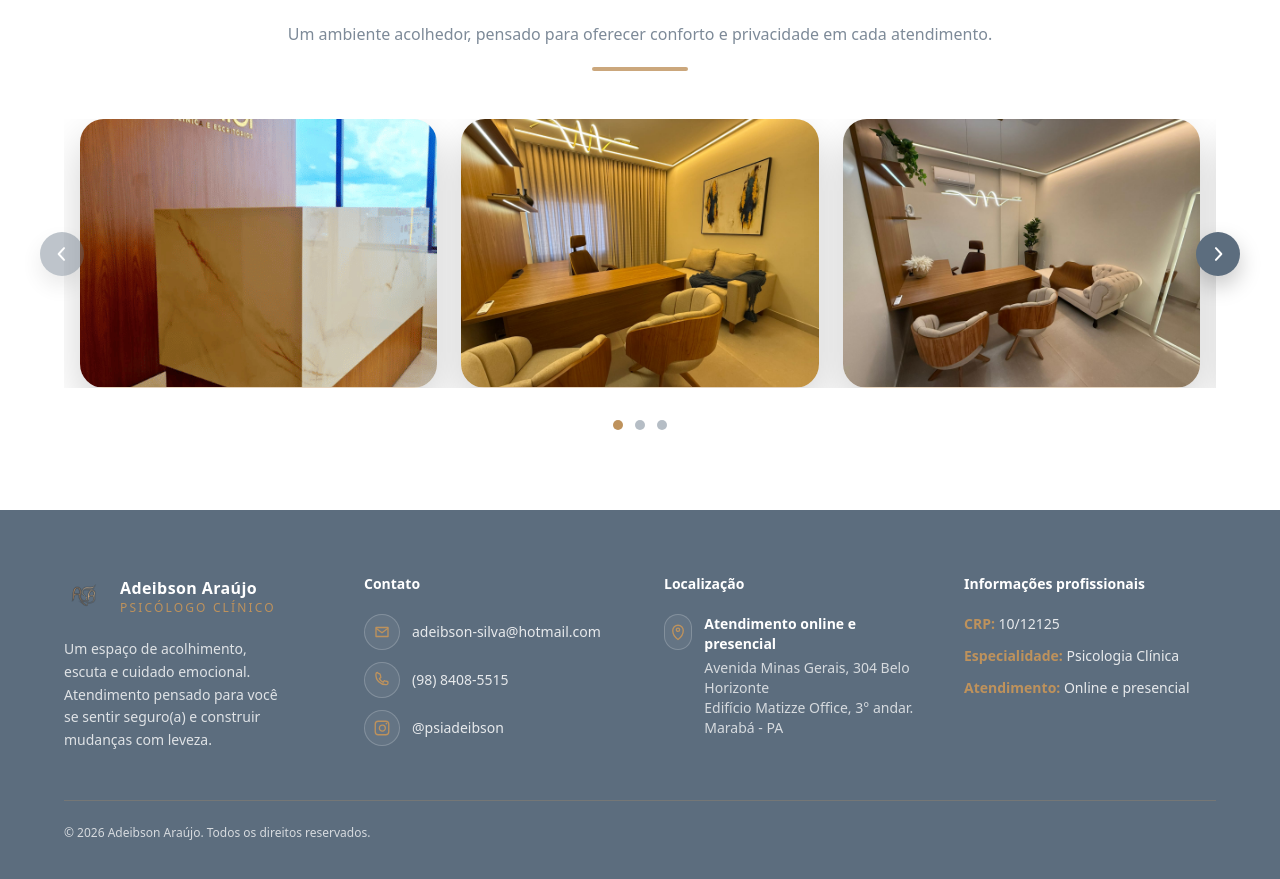
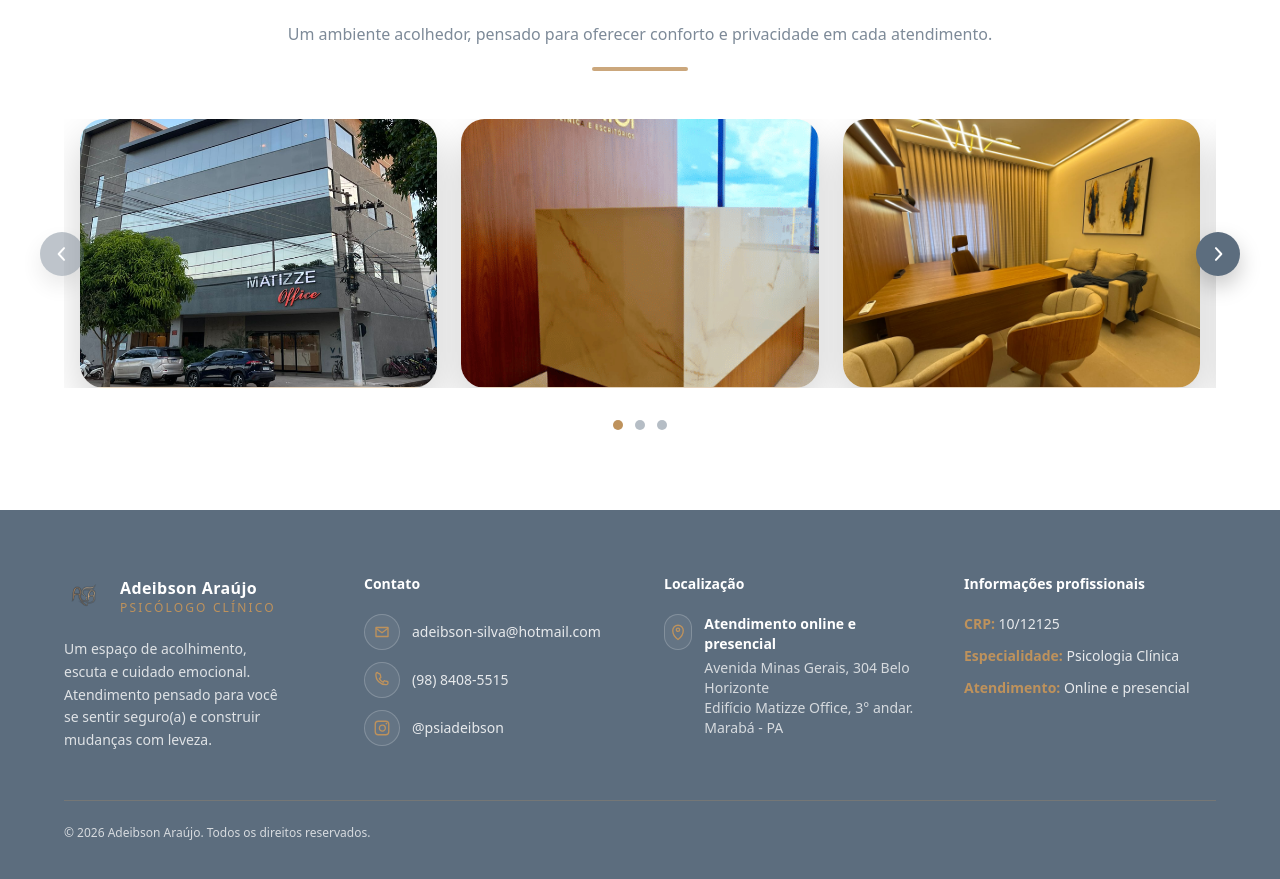
Before and after one commit to LucasSampaioOliveira1/Landing-Page-Adeib, a Next.js app: page / in a window 1280 px wide. Shown: the part 3947-4826 px from the top of the page. Built offline with nearby package versions, Linux system fonts and the light colour scheme; no server answers.

Commit message:
atualizao foto5

```diff
--- a/components/Consultorio.tsx
+++ b/components/Consultorio.tsx
@@ -4,11 +4,11 @@ import Image from "next/image";
 import { useEffect, useMemo, useState } from "react";
 
 const images = [
+  { src: "/img/Sala5.png", alt: "Foto do consultório - Sala 5" },
   { src: "/img/Sala1.png", alt: "Foto do consultório - Sala 1" },
   { src: "/img/Sala2.png", alt: "Foto do consultório - Sala 2" },
   { src: "/img/Sala3.png", alt: "Foto do consultório - Sala 3" },
   { src: "/img/Sala4.png", alt: "Foto do consultório - Sala 4" },
-  { src: "/img/Sala5.png", alt: "Foto do consultório - Sala 5" },
 ];
 
 function ArrowButton({
```
